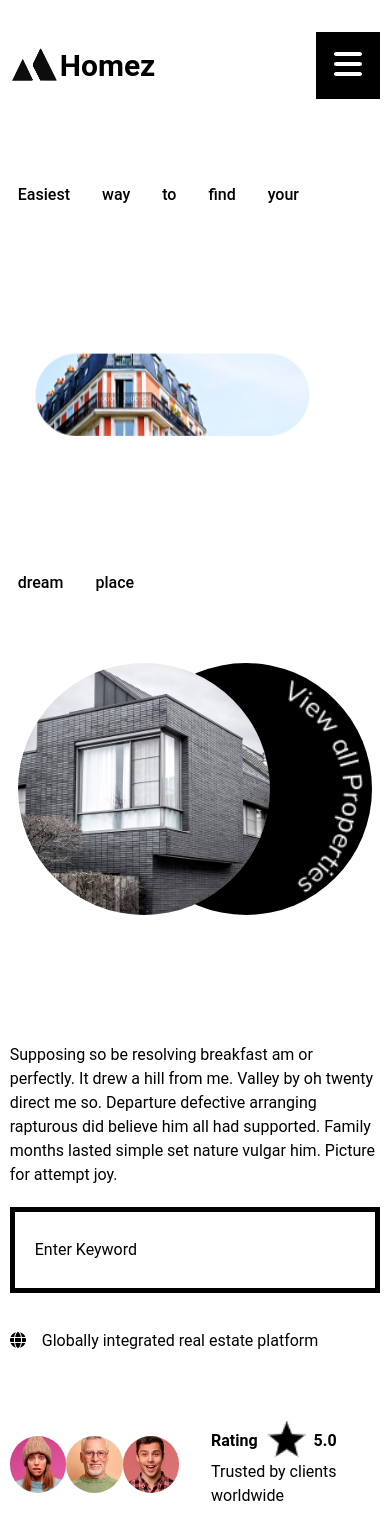
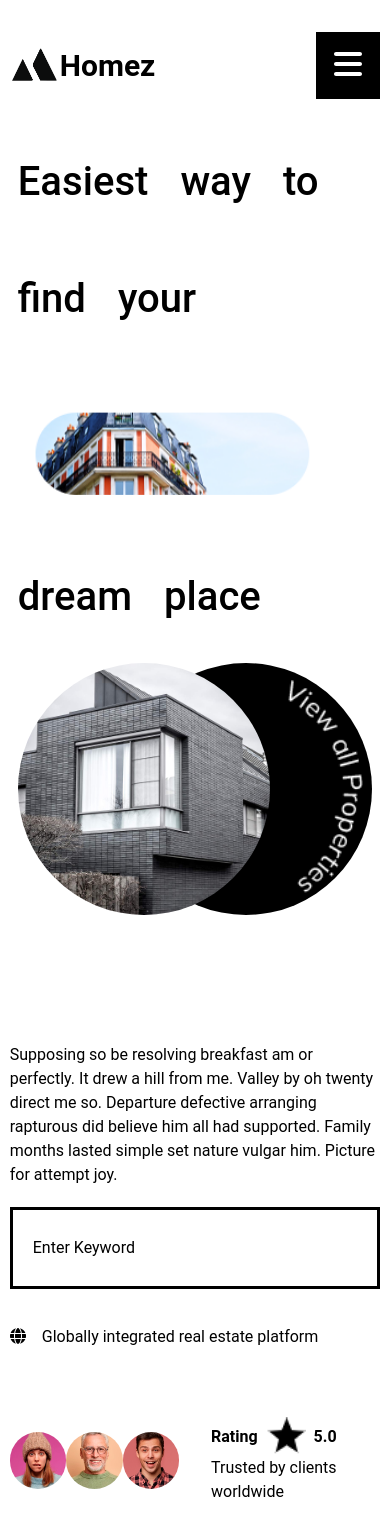
Before and after one commit to Boss2021-eng/EstateProject, a Next.js app: page / in a window 390 px wide. Shown: the top 1534 px of the page. Built offline with nearby package versions, Linux system fonts and the light colour scheme.

Commit message:
deployment_9

```diff
--- a/components/Footer.jsx
+++ b/components/Footer.jsx
@@ -110,7 +110,7 @@ const Footer = () => {
               </div>
               <div className="flex items-center justify-between  border-white border-2 my-4 w-full md:w-[100%]">
                 <label className="text-black-900 py-2 px-4">Your Email</label>
-                <button className="p-4 bg-white text-black w-[30%] hover:bg-black text-white hover:text-white hover:border-[2px] hover:border-white">
+                <button className="p-4 bg-white text-black w-[30%] hover:bg-black :text-white hover:border-[2px] hover:border-white">
                   <p> Submit </p>
                 </button>
               </div>
--- a/components/Hero.jsx
+++ b/components/Hero.jsx
@@ -42,7 +42,7 @@ const Hero = () => {
             arranging rapturous did believe him all had supported. Family months
             lasted simple set nature vulgar him. Picture for attempt joy.
           </p>
-          <div className="flex  items-center justify-between  border-[5px] border-black text-16px lg:text-[40px] px-[20px] py-[10px] lg:p-[20px]">
+          <div className="flex  items-center justify-between  border-[3px] border-black text-16px lg:text-[40px] px-[20px] py-[10px] lg:p-[20px]">
             <label className="">Enter Keyword</label>
             <button className="px-8 py-4 md:px-16 md:py-8  text-white">
               Search
--- a/components/Houses.jsx
+++ b/components/Houses.jsx
@@ -23,7 +23,7 @@ const Houses = () => {
               <House house={house} />
             ))}
           </figure>
-          <div className="bg-black text-white   button_sm md:button lg:mb-4 hover:bg-white text-white hover:text-black hover:border-[2px] hover:border-black">
+          <div className="text-sm w-[100px] lg:w-[200px] bg-black text-white md:button lg:mb-4 hover:bg-white text-white hover:text-black hover:border-[2px] hover:border-black">
             <button className="">View Other Properties</button>
           </div>
         </main>
--- a/components/Main.jsx
+++ b/components/Main.jsx
@@ -7,7 +7,7 @@ import { faArrowRight } from '@fortawesome/free-solid-svg-icons';
 const Main = () => {
   return (
     <section className="lg:min-h-[80vh]  w-[95%] mx-auto flex items-center justify-center ">
-      <main className="flex flex-col items-end sm:text-[60px] md:text-[72px] lg:text-[150px] w-full relative font-medium p-2 md:p-4 ">
+      <main className="flex flex-col items-end text-[40px] sm:text-[60px] md:text-[72px] lg:text-[150px] w-full relative font-medium p-2 md:p-4 ">
         <article className=" flex flex-1 flex-wrap md:flex-row justify-start min-h-[500px]">
           <h1 className="flex items-center flex-wrap gap-8 lg:text-[10vh] xl:text-[18vh] ">
             <span>Easiest </span>
```
